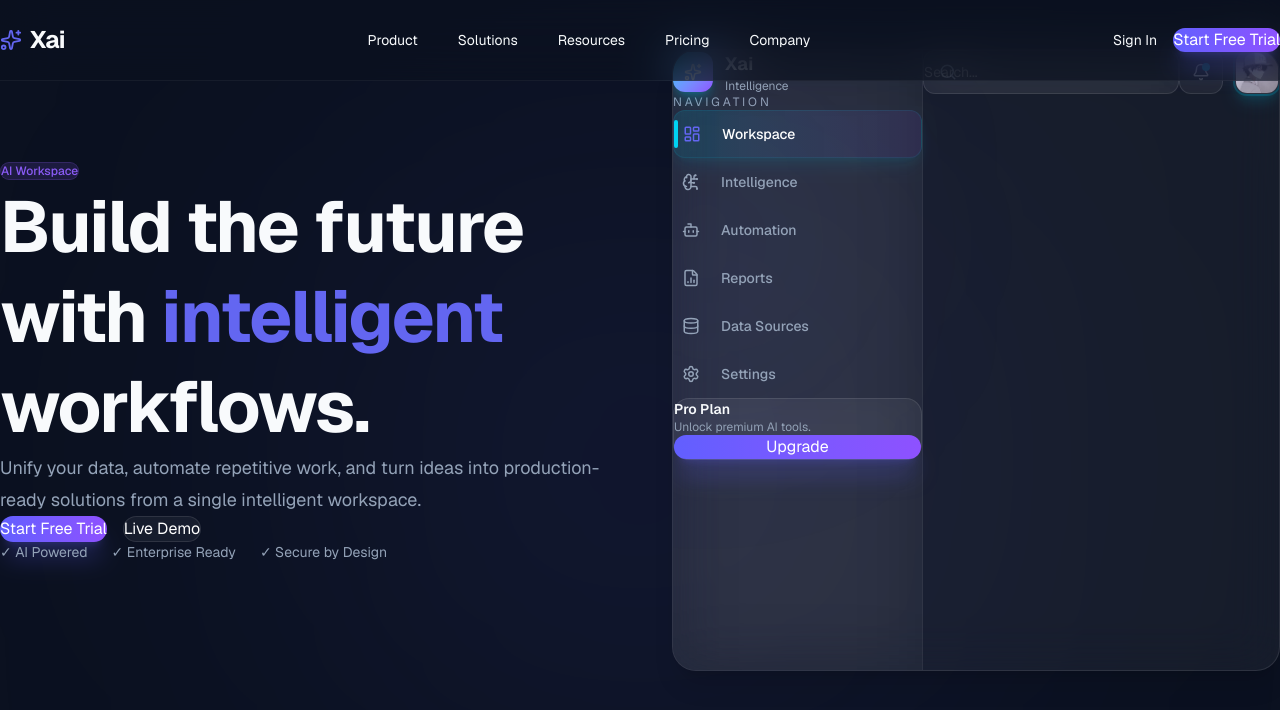
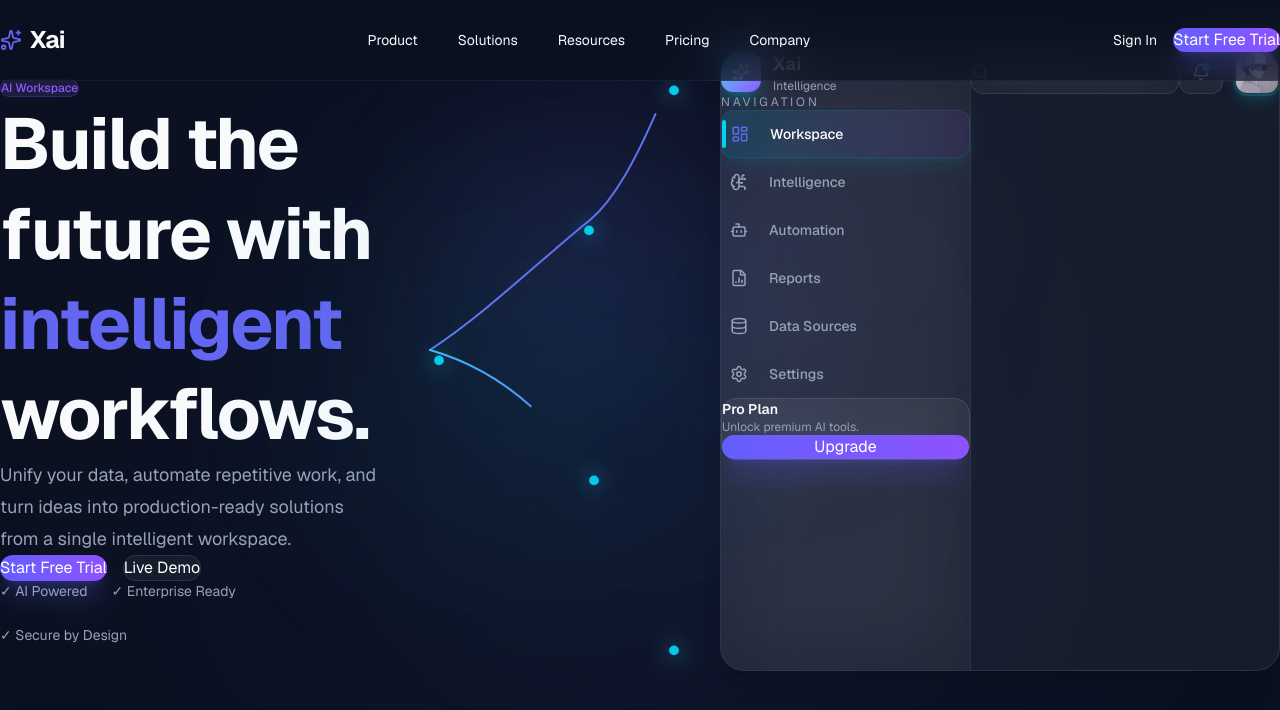
Before and after one commit to RahatIslam08/xai-intelligence-workspace, a Next.js app: page / in a window 1280 px wide. Shown: the top 710 px of the page. Built offline with nearby package versions, Linux system fonts and the light colour scheme.

Commit message:
feat: add neural network foundation for hero section

```diff
--- a/src/components/dashboard/header/SearchBar.tsx
+++ b/src/components/dashboard/header/SearchBar.tsx
@@ -4,23 +4,22 @@ import { Search } from "lucide-react";
 
 export default function SearchBar() {
   return (
-    <div className="relative w-full max-w-sm">
+    <div className="relative w-full max-w-xs">
       <Search
         size={18}
-        className="absolute left-4 top-1/2 -translate-y-1/2 text-[var(--text-secondary)]"
+        className="absolute left- 1  top-1/2 -translate-y-1/2 text-white/35"
       />
 
       <input
         type="text"
-        placeholder="Search..."
         className="
           h-11
           w-full
           rounded-xl
           border
           border-white/10
-          bg-white/5
-          pl-11
+          bg-white/[0.03]
+          pl-14
           pr-4
           text-sm
           text-white
@@ -28,10 +27,9 @@ export default function SearchBar() {
           backdrop-blur-xl
           transition-all
           duration-300
-          focus:border-cyan-400/40
-          focus:bg-white/10
-          focus:shadow-lg
-          focus:shadow-cyan-500/10
+          focus:border-cyan-400/30
+          focus:bg-white/[0.05]
+          focus:shadow-[0_0_25px_rgba(56,189,248,0.12)]
         "
       />
     </div>
--- a/src/components/hero/Hero.tsx
+++ b/src/components/hero/Hero.tsx
@@ -1,19 +1,27 @@
 import Container from "@/components/ui/Container";
 import HeroContent from "./HeroContent";
 import Dashboard from "@/components/dashboard";
+import NeuralNetwork from "./neural";
 
 export default function Hero() {
   return (
     <section className="relative flex min-h-[calc(100vh-80px)] items-center overflow-hidden">
+
       {/* Background Glow */}
       <div className="absolute left-1/2 top-40 h-[600px] w-[600px] -translate-x-1/2 rounded-full bg-[var(--brand)]/10 blur-[180px]" />
 
       <Container>
-        <div className="relative z-10 grid w-full items-center gap-16 lg:grid-cols-2">
+        <div className="relative z-10 grid w-full items-center gap-10 lg:grid-cols-[1fr_260px_560px]">
+
           <HeroContent />
+
+          <NeuralNetwork />
+
           <Dashboard />
+
         </div>
       </Container>
+
     </section>
   );
 }
--- /dev/null
+++ b/src/components/hero/neural/Connection.tsx
@@ -0,0 +1,70 @@
+"use client";
+
+import { motion } from "framer-motion";
+
+export default function Connection() {
+  return (
+    <svg
+      className="absolute inset-0 h-full w-full"
+      viewBox="0 0 260 620"
+    >
+      <defs>
+        <linearGradient
+          id="connectionGradient"
+          x1="0%"
+          y1="0%"
+          x2="100%"
+          y2="100%"
+        >
+          <stop
+            offset="0%"
+            stopColor="#38bdf8"
+          />
+
+          <stop
+            offset="100%"
+            stopColor="#7c3aed"
+          />
+        </linearGradient>
+      </defs>
+
+      <motion.path
+        d="
+          M10 300
+          C70 260 120 210 170 170
+          C200 145 225 90 250 30
+        "
+        fill="none"
+        stroke="url(#connectionGradient)"
+        strokeWidth="2"
+        strokeLinecap="round"
+        initial={{ pathLength: 0 }}
+        animate={{ pathLength: 1 }}
+        transition={{
+          duration: 2,
+          repeat: Infinity,
+          repeatType: "reverse",
+        }}
+      />
+
+      <motion.path
+        d="
+          M10 300
+          C80 320 120 360 170 420
+          C205 470 230 520 250 590
+        "
+        fill="none"
+        stroke="url(#connectionGradient)"
+        strokeWidth="2"
+        strokeLinecap="round"
+        initial={{ pathLength: 0 }}
+        animate={{ pathLength: 1 }}
+        transition={{
+          duration: 2.5,
+          repeat: Infinity,
+          repeatType: "reverse",
+        }}
+      />
+    </svg>
+  );
+}
--- /dev/null
+++ b/src/components/hero/neural/Glow.tsx
@@ -0,0 +1,11 @@
+export default function Glow() {
+  return (
+    <>
+      {/* Main Blue Glow */}
+      <div className="absolute left-1/2 top-1/2 h-72 w-72 -translate-x-1/2 -translate-y-1/2 rounded-full bg-cyan-500/15 blur-[120px]" />
+
+      {/* Purple Glow */}
+      <div className="absolute right-0 top-24 h-48 w-48 rounded-full bg-violet-500/15 blur-[90px]" />
+    </>
+  );
+}
--- /dev/null
+++ b/src/components/hero/neural/NeuralNetwork.tsx
@@ -0,0 +1,42 @@
+"use client";
+
+import Glow from "./Glow";
+import Connection from "./Connection";
+import Particle from "./Particle";
+
+export default function NeuralNetwork() {
+  return (
+    <div className="relative h-[620px] w-[260px]">
+
+      <Glow />
+
+      <Connection />
+
+      <Particle
+        x={15}
+        y={300}
+      />
+
+      <Particle
+        x={165}
+        y={170}
+      />
+
+      <Particle
+        x={250}
+        y={30}
+      />
+
+      <Particle
+        x={170}
+        y={420}
+      />
+
+      <Particle
+        x={250}
+        y={590}
+      />
+
+    </div>
+  );
+}
--- /dev/null
+++ b/src/components/hero/neural/Particle.tsx
@@ -0,0 +1,36 @@
+"use client";
+
+import { motion } from "framer-motion";
+
+type Props = {
+  x: number;
+  y: number;
+  size?: number;
+};
+
+export default function Particle({
+  x,
+  y,
+  size = 8,
+}: Props) {
+  return (
+    <motion.div
+      className="absolute rounded-full bg-cyan-400 shadow-[0_0_18px_#38bdf8]"
+      style={{
+        left: x,
+        top: y,
+        width: size,
+        height: size,
+      }}
+      animate={{
+        y: [-8, 8, -8],
+        opacity: [0.5, 1, 0.5],
+        scale: [1, 1.25, 1],
+      }}
+      transition={{
+        duration: 4,
+        repeat: Infinity,
+      }}
+    />
+  );
+}
--- /dev/null
+++ b/src/components/hero/neural/index.tsx
@@ -0,0 +1 @@
+export { default } from "./NeuralNetwork";
```
Also changed, not shown: src/components/hero/neural/FloatingDots.tsx (added), src/components/hero/neural/MouseGlow.tsx (added).
